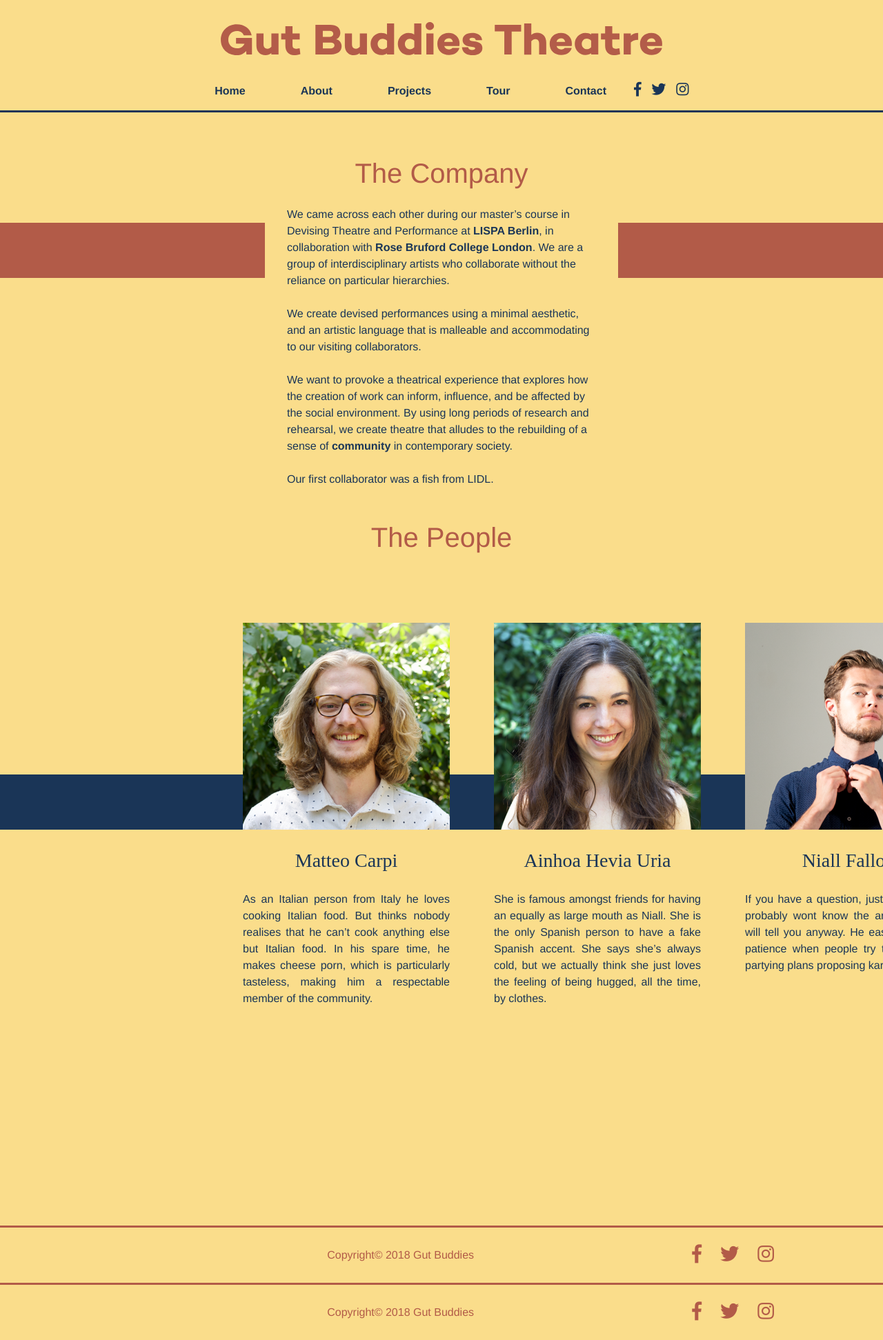
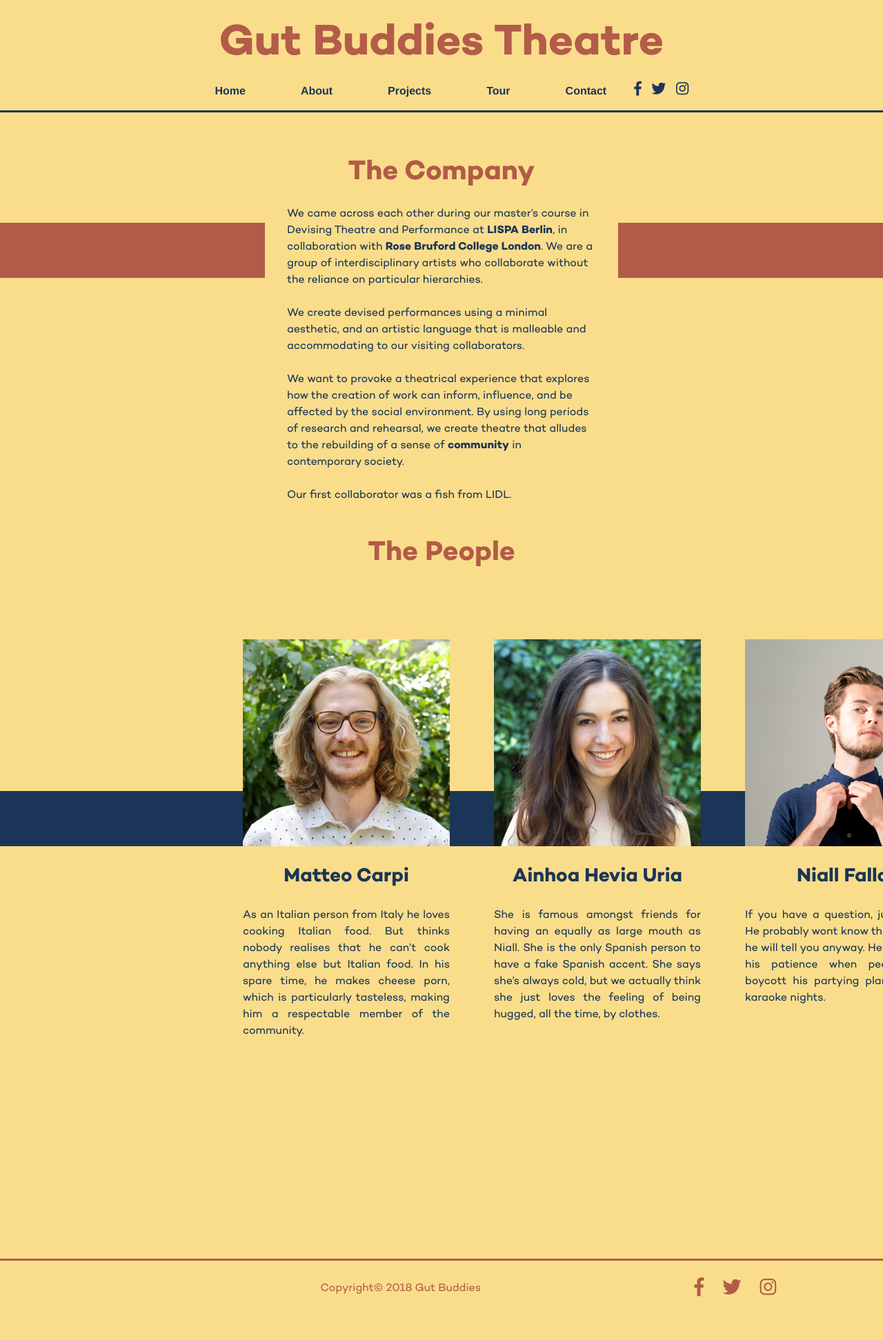
Before and after one commit to matteocarpi/GBT-Jekyll, a Jekyll site: the page built from company.md, in a window 1280 px wide. Shown: the whole page at 69% size. Built offline with Jekyll 4.4.1, drawn with Linux system fonts in a browser that asks for light colours; nearby versions of some CDN libraries; some web fonts are replaced; after the commit the page ends 1911 px from its top, so only the background shows below that.

Commit message:
added fonts, corrected links and various

```diff
--- a/_includes/header.html
+++ b/_includes/header.html
@@ -7,19 +7,19 @@
       </button>
       <div class="collapse navbar-collapse" id="navbarText">
         <ul class="navbar-nav mr-auto">
-          <li class="nav-item active">
-            <a class="nav-link" href="https://www.gutbuddiestheatre.com">Home<span class="sr-only">(current)</span></a>
-          <li class="nav-item active">
-            <a class="nav-link" href="{{ site.url }}/#about">About<span class="sr-only">(current)</span></a>
+          <li class="nav-item">
+            <a class="nav-link" href="/">Home<span class="sr-only">(current)</span></a>
+          <li class="nav-item">
+            <a class="nav-link" href="/company">About<span class="sr-only">(current)</span></a>
           </li>
           <li class="nav-item">
-            <a class="nav-link" href="{{ site.url }}/#gbprojects">Projects</a>
+            <a class="nav-link" href="/projects">Projects</a>
           </li>
           <li class="nav-item">
-            <a class="nav-link" href="{{ site.url }}/#tour">Tour</a>
+            <a class="nav-link" href="/#tour">Tour</a>
           </li>
           <li class="nav-item">
-            <a class="nav-link" href="{{ site.url }}/#contact">Contact</a>
+            <a class="nav-link" href="/#contact">Contact</a>
           </li>
         </ul>
         <div class="social-container">
--- a/_layouts/company.html
+++ b/_layouts/company.html
@@ -65,28 +65,3 @@ layout: default
       </div>
 -->
     </div>
-
-    <!--Footer-->
-
-    <div class="footer">
-      <div class="footer-left">
-
-      </div>
-      <div class="footer-center">
-        <span class="footer-caption">Copyright© 2018 Gut Buddies</span>
-      </div>
-      <div class="footer-right">
-        <div class="social-red">
-          <a class="facebook" target="_blank" href="https://www.facebook.com/gutbuddiestheatre"> <i class="fab social-red fa-facebook-f"></i></a>
-          <a class="twitter" target="_blank" href="https://twitter.com/BuddiesGut?lang=en"> <i class="social-red fab fa-twitter"></i></a>
-          <a class="instagram" target="_blank" href="https://www.instagram.com/gutbuddiestheatre"> <i class="fab social-red fa-instagram"></i></a>
-        </div>
-      </div>
-    </div>
-    <script src="https://code.jquery.com/jquery-3.3.1.slim.min.js" integrity="sha384-q8i/X+965DzO0rT7abK41JStQIAqVgRVzpbzo5smXKp4YfRvH+8abtTE1Pi6jizo" crossorigin="anonymous"></script>
-    <script src="https://cdnjs.cloudflare.com/ajax/libs/popper.js/1.14.3/umd/popper.min.js" integrity="sha384-ZMP7rVo3mIykV+2+9J3UJ46jBk0WLaUAdn689aCwoqbBJiSnjAK/l8WvCWPIPm49" crossorigin="anonymous"></script>
-    <script src="https://stackpath.bootstrapcdn.com/bootstrap/4.1.3/js/bootstrap.min.js" integrity="sha384-ChfqqxuZUCnJSK3+MXmPNIyE6ZbWh2IMqE241rYiqJxyMiZ6OW/JmZQ5stwEULTy" crossorigin="anonymous"></script>
-
-  </body>
-
-</html>
--- a/_layouts/home.html
+++ b/_layouts/home.html
@@ -58,6 +58,4 @@ layout: default
       </div>
 
     </div>
-
-    {% include footer.html %}
 </body>
--- a/_sass/home.scss
+++ b/_sass/home.scss
@@ -1,6 +1,6 @@
 .title-homepage {
   padding-top: 30%;
-  background: no-repeat url("https://www.gutbuddiestheatre.com/assets/home-background.png");
+  background: no-repeat url("/assets/home-background.png");
   background-size: 100%;
 }
 
```
Also changed, not shown: _layouts/projects.html (+6 -41 lines), assets/fonts/Campton Bold.otf (added), assets/fonts/Campton Book.otf (added), assets/fonts/Campton Light.otf (added).
